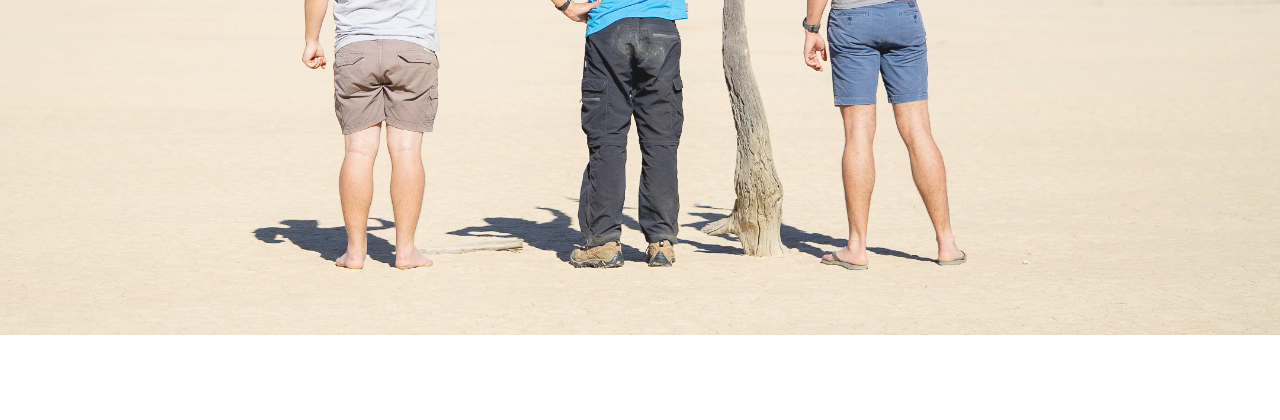
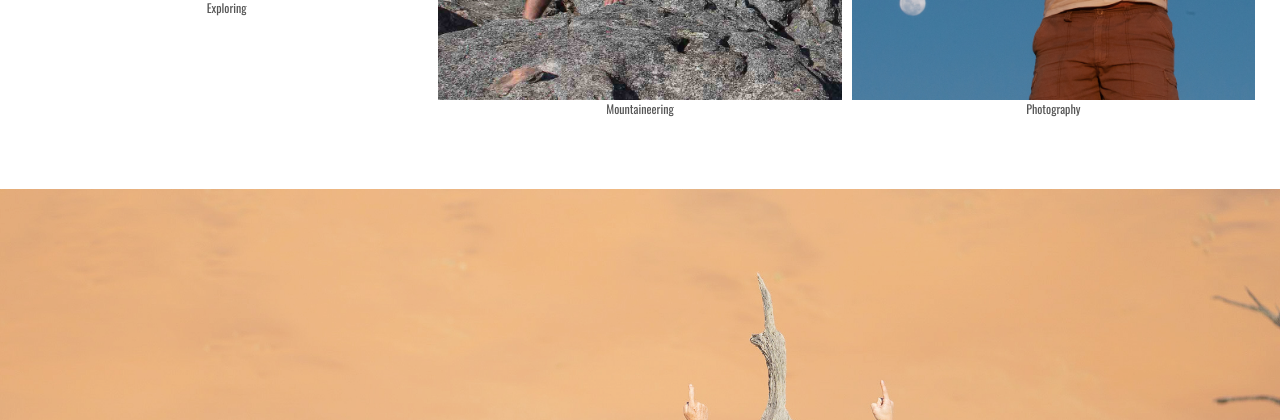
Before and after one commit to wikusbrink/wikusbrink.com, a Flask app: page / in a window 1280 px wide. Shown: the part 4378-4798 px from the top of the page. Before the commit the page ends 4713 px from the top, so only its background shows below. Run offline with Flask 2, Linux system fonts and the light colour scheme; parts of the project's set-up code (start-up, migrations or seed data) failed here and were passed over; some libraries are stand-ins or nearby versions.

Commit message:
More hobbies

```diff
--- a/project/templates/index.html
+++ b/project/templates/index.html
@@ -424,12 +424,13 @@ body, html {
             <img src="{{ url_for('static', filename='images/hob3.jpg') }}" alt="4x4" style="width:100%">
             <p class="image-caption">4x4 and traveling</p>
         </div>
+    </div>
+    <div style="display: flex;">
         <div style="flex: 25%; padding: 5px;">
             <img src="{{ url_for('static', filename='images/hob4.jpg') }}" alt="abseil" style="width:100%">
             <p class="image-caption">Abseiling down a waterfall</p>
         </div>
-    </div>
-    <div style="display: flex;">
+
         <div style="flex: 25%; padding: 5px;">
             <img src="{{ url_for('static', filename='images/hob5.jpg') }}" alt="hike" style="width:100%">
             <p class="image-caption">Brothers hiking</p>
@@ -438,13 +439,19 @@ body, html {
             <img src="{{ url_for('static', filename='images/hob6.jpg') }}" alt="camp" style="width:100%">
             <p class="image-caption">Camping</p>
         </div>
+    </div>
+    <div style="display: flex;">
         <div style="flex: 25%; padding: 5px;">
             <img src="{{ url_for('static', filename='images/hob7.jpg') }}" alt="explore" style="width:100%">
             <p class="image-caption">Exploring</p>
         </div>
         <div style="flex: 25%; padding: 5px;">
-            <img src="{{ url_for('static', filename='images/hob7.jpg') }}" alt="backpack" style="width:100%">
-            <p class="image-caption">Backpack in the mountians</p>
+            <img src="{{ url_for('static', filename='images/hob8.jpg') }}" alt="mountaineering" style="width:100%">
+            <p class="image-caption">Mountaineering</p>
+        </div>
+        <div style="flex: 25%; padding: 5px;">
+            <img src="{{ url_for('static', filename='images/hob9.jpg') }}" alt="photography" style="width:100%">
+            <p class="image-caption">Photography</p>
         </div>
     </div>
 </div>
```
Also changed, not shown: project/static/images/hob8.jpg (added), project/static/images/hob9.jpg (added).
